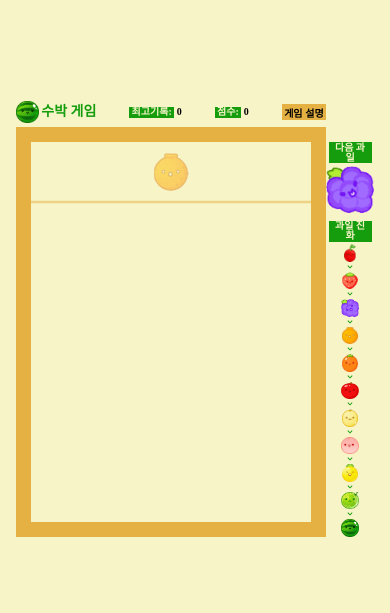
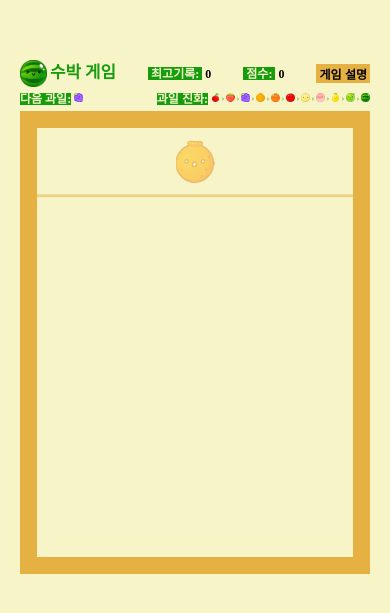
Before and after one commit to 059590/suika-game-dev, a React (Vite) app: page / in a window 390 px wide. Shown: the part 105-718 px from the top of the page. Built offline with nearby package versions, Linux system fonts and the light colour scheme.

Commit message:
design: responsive web

```diff
--- a/src/App.jsx
+++ b/src/App.jsx
@@ -6,7 +6,7 @@ import { FRUITS_BASE } from "./assets/javascript/fruits";
 import GameDescriptionModal from "./assets/components/gameDescriptionModal.jsx";
 import GameResultModal from "./assets/components/gameResultModal.jsx";
 
-import More from "/icon/expand-more-FILL0-wght400-GRAD0-opsz24.svg";
+import More from "/icon/chevron-right-FILL0-wght400-GRAD0-opsz24.svg";
 
 function App() {
   const containerRef = useRef();
@@ -29,13 +29,6 @@ function App() {
   );
   const [openGameResultModal, setOpenGameResultModal] = useState(false);
   const [gameClear, setGameClear] = useState(false);
-
-  const [constraints, setConstraints] = useState();
-  const [scene, setScene] = useState();
-
-  const handleResize = () => {
-    setConstraints(containerRef.current.getBoundingClientRect());
-  };
 
   /**
    * Save score to local storage
@@ -147,11 +140,6 @@ function App() {
       Runner.run(engineRef.current);
 
       addFruit();
-
-      // setConstraints(containerRef.current.getBoundingClientRect());
-      // setScene(render);
-
-      // window.addEventListener("resize", handleResize);
     }
 
     // Key operation
@@ -271,43 +259,9 @@ function App() {
     });
   }, []);
 
-  // useEffect(() => {
-  //   return () => {
-  //     window.removeEventListener("resize", handleResize);
-  //   };
-  // }, []);
-
-  // useEffect(() => {
-  //   if (constraints) {
-  //     let { width, height } = constraints;
-
-  //     // Dynamically update canvas and bounds
-  //     scene.bounds.max.x = width;
-  //     scene.bounds.max.y = height;
-  //     scene.options.width = width;
-  //     scene.options.height = height;
-  //     // scene.canvas.width = width;
-  //     // scene.canvas.height = height;
-
-  //     // Dynamically update floor
-  //     const floor = scene.engine.world.bodies[0];
-
-  //     // Body.setPosition(floor, {
-  //     //   x: width / 2,
-  //     //   y: (height + 15) / 2,
-  //     // });
-
-  //     // Body.setVertices(floor, [
-  //     //   { x: 0, y: height },
-  //     //   { x: width, y: height },
-  //     //   { x: width, y: height + 15 },
-  //     //   { x: 0, y: height + 15 },
-  //     // ]);
-  //   }
-  // }, [scene, constraints]);
-
   return (
     <>
+      <main ref={containerRef} className="hi">
         <header>
           <div className="logo">
             <img src="./base/10-watermelon.png" alt="watermelon icon" />
@@ -334,24 +288,21 @@ function App() {
           />
         </header>
 
-      <main ref={containerRef}>
-        <canvas ref={canvasRef} />
-
-        <aside>
+        <section>
           {nextFruit && (
             <>
               <div className="nextFruit">
-                <h2>다음 과일</h2>
+                <h2>다음 과일:</h2>
                 <img src={`${nextFruit.name}.png`} alt="Next fruit" />
               </div>
 
               <div className="evolutionFruit">
-                <h2>과일 진화</h2>
+                <h2>과일 진화:</h2>
                 {FRUITS_BASE.map((fruit, index) => {
                   return (
                     <div key={index}>
                       <img
-                        className="evolutionFruit"
+                        className="evolutionFruitImg"
                         src={`${fruit.name}.png`}
                         alt="Evolution fruit"
                       />
@@ -368,7 +319,8 @@ function App() {
               </div>
             </>
           )}
-        </aside>
+        </section>
+        <canvas ref={canvasRef} />
       </main>
     </>
   );
--- a/src/assets/css/responsive.min.css
+++ b/src/assets/css/responsive.min.css
@@ -1 +1 @@
-@media(min-width: 1024px){:root{font-size:10px}}@media(min-width: 758px)and (max-width: 1023px){:root{font-size:5px}}@media(max-width: 757px){:root{font-size:5px}}
+@media(max-width: 480px){:root{font-size:6px}}@media((min-width: 481px) and (max-width: 1279px)){:root{font-size:8px}}@media(min-width: 1280px)and (min-height: 850px){:root{font-size:10px}}@media(max-height: 649px)and (min-width: 481px){:root{font-size:6px}}@media((min-height: 650px) and (max-height: 849px))and (min-width: 1280px){:root{font-size:8px}}
--- a/src/assets/scss/responsive.scss
+++ b/src/assets/scss/responsive.scss
@@ -1,58 +1,70 @@
 @charset "utf-8";
 
-$width-breakpoint-mobile: 335px;
-$height-breakpoint-mobile: 335px;
+$width-breakpoint-small: 481px;
+$height-breakpoint-small: 650px;
 
-$width-breakpoint-tablet: 758px;
-$height-breakpoint-tablet: 758px;
+$width-breakpoint-medium: 769px;
+$height-breakpoint-medium: 750px;
 
-$width-breakpoint-desktop: 1024px;
-$height-breakpoint-desktop: 1024px;
+$width-breakpoint-large: 1280px;
+$height-breakpoint-large: 850px;
 
-@mixin mobile {
-  @media (max-width: #{$width-breakpoint-tablet - 1px}) {
+@mixin small {
+  @media (max-width: #{$width-breakpoint-small - 1px}) {
     @content;
   }
 }
 
-@mixin tablet {
-  @media (min-width: #{$width-breakpoint-tablet}) and (max-width: #{$width-breakpoint-desktop - 1px}) {
+@mixin small-height {
+  @media (max-height: #{$height-breakpoint-small - 1px}) and (min-width: #{$width-breakpoint-small}) {
     @content;
   }
 }
 
-@mixin tablet-desktop {
-  @media (min-width: #{$width-breakpoint-tablet}) {
+@mixin medium {
+  @media ((min-width: #{$width-breakpoint-small}) and (max-width: #{$width-breakpoint-large - 1px})) {
     @content;
   }
 }
 
-@mixin tablet-mobile {
-  @media (max-width: #{$width-breakpoint-desktop - 1px}) {
+@mixin medium-height {
+  @media ((min-height: #{$height-breakpoint-small}) and (max-height: #{$height-breakpoint-large - 1px})) and (min-width: #{$width-breakpoint-large}) {
     @content;
   }
 }
 
-@mixin desktop {
-  @media (min-width: #{$width-breakpoint-desktop}) {
+@mixin large {
+  @media (min-width: #{$width-breakpoint-large}) and (min-height: #{$height-breakpoint-large}) {
     @content;
   }
 }
 
-@include desktop {
+@include small() {
+  :root {
+    font-size: 6px;
+  }
+}
+
+@include medium {
+  :root {
+    font-size: 8px;
+  }
+}
+
+@include large {
   :root {
     font-size: 10px; // 10px === 1rem
   }
 }
 
-@include tablet {
+@include small-height {
   :root {
-    font-size: 5px;
+    font-size: 6px; // 10px === 1rem
   }
 }
 
-@include mobile {
+@include medium-height {
   :root {
-    font-size: 5px;
+    font-size: 8px; // 10px === 1rem
   }
 }
--- a/src/assets/scss/styled.scss
+++ b/src/assets/scss/styled.scss
@@ -18,12 +18,24 @@ body {
 }
 
 #root {
-
+  width: 100%;
+  display: flex;
+  justify-content: center;
+  align-items: center;
 }
 
+main {
+  width: 65vh;
+  min-width: 370px;
+
+  padding: 20px;
+  box-sizing: border-box;
+
+  display: flex;
+  flex-direction: column;
+
   header {
-  max-width: 62rem;
-  height: 6rem;
+    width: 100%;
     display: flex;
     align-items: center;
     justify-content: space-between;
@@ -60,68 +72,50 @@ header {
     }
   }
 
-main {
-  max-width: 72rem;
-  max-height: 82rem;
+  section {
+    width: 100%;
+    margin: 1rem 0;
     display: flex;
-  flex-direction: row-reverse;
-
-  canvas {
-    max-width: 62rem;
-    max-height: 82rem;
-  }
-
-  aside {
-    width: 100%;
-    margin-top: 3rem;
-    box-sizing: border-box;
-    text-align: center;
-
-    display: flex;
-    flex-direction: column;
+    justify-content: space-between;
 
     h2 {
-      width: 80%;
       color: $color_main;
+      margin-right: 0.5rem;
       background-color: $point_color_sub;
-      margin-bottom: 0.5rem;
-      padding: 0.1rem 0.5rem;
     }
 
     .nextFruit {
-      margin-bottom: 1.5rem;
       display: flex;
-      flex-direction: column;
-      align-items: center;
+      margin-right: 2rem;
 
       img {
-        width: 9.5rem;
-        height: 9.5rem;
-        object-fit: scale-down;
+        width: 1.5rem;
+        height: 1.5rem;
+        object-fit: contain;
       }
     }
 
     .evolutionFruit {
       display: flex;
-      flex-direction: column;
-      align-items: center;
 
       div {
         display: flex;
-        flex-direction: column;
-        align-items: center;
 
-        .evolutionFruit {
-          width: 3.5rem;
-          height: 3.5rem;
+        .evolutionFruitImg {
+          width: 1.5rem;
+          height: 1.5rem;
           object-fit: contain;
         }
 
         .evolutionFruitIcon {
-          width: 2rem;
+          width: 1rem;
         }
       }
     }
+  }
+
+  canvas {
+    width: 100%;
   }
 }
 
```
Also changed, not shown: public/icon/chevron-right-FILL0-wght400-GRAD0-opsz24.svg (added), src/assets/css/styled.min.css. Lines whose indentation alone changed are shown as unchanged.
